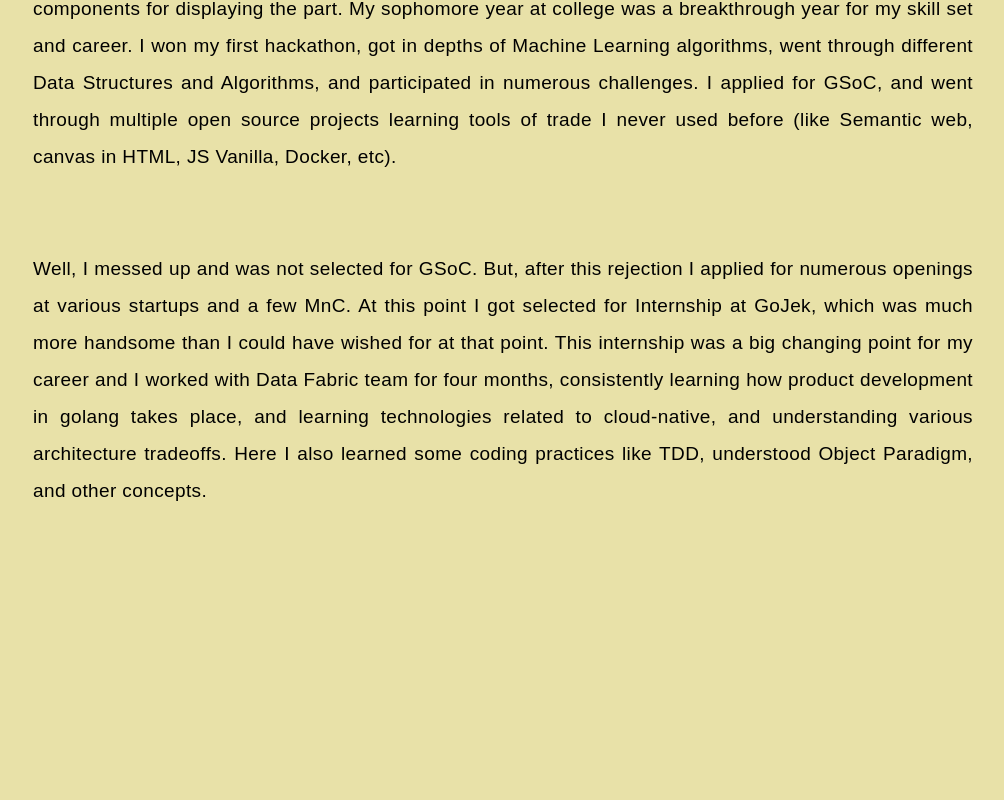
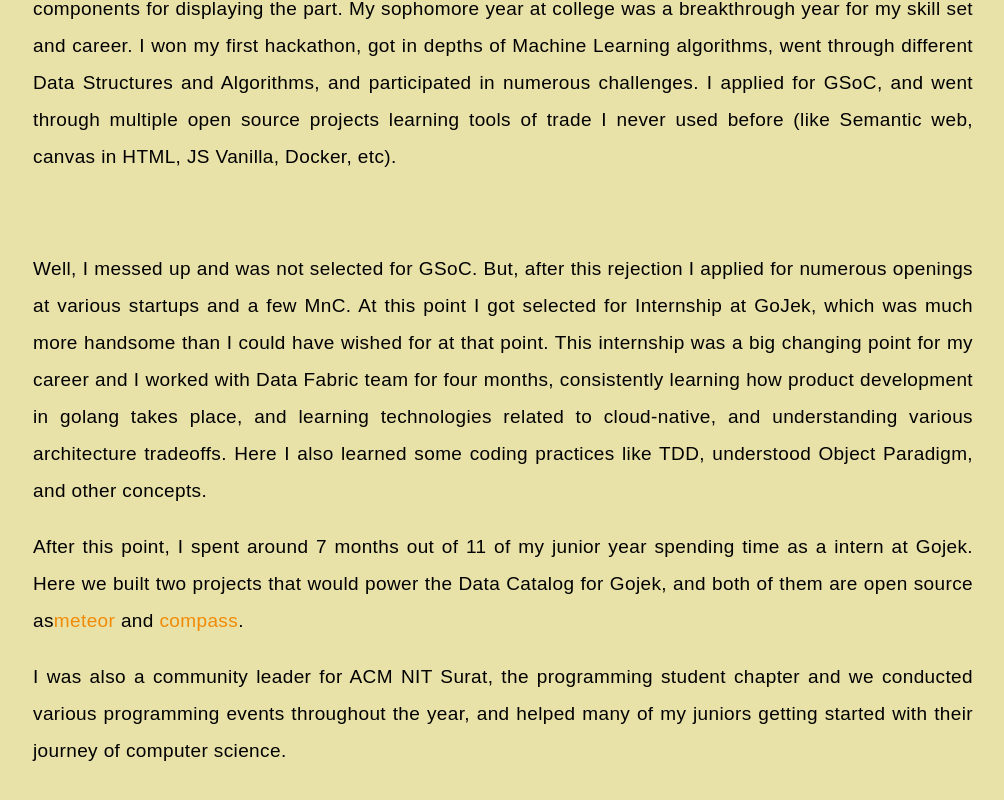
Before and after one commit to GrayFlash/portfolio, a Next.js app: page / in a window 1280 px wide. Shown: the part 591-1391 px from the top of the page, without its empty margins (137-1141 px from the left). Before the commit the page ends 1169 px from the top, so only its background shows below. Built offline with nearby package versions, Linux system fonts and the light colour scheme.

Commit message:
feat: add some text on home page

```diff
--- a/pages/index.js
+++ b/pages/index.js
@@ -53,6 +53,16 @@
             architecture tradeoffs. Here I also learned some coding practices like TDD, understood Object Paradigm,
             and other concepts.
           </p>
+          <p>
+            After this point, I spent around 7 months out of 11 of my junior year spending time as a intern at Gojek.
+            Here we built two projects that would power the Data Catalog for Gojek, and both of them are open source as
+            <a href='https://github.com/odpf/meteor'>meteor</a> and <a href='https://github.com/odpf/compass'>compass</a>.
+          </p>
+          <p>
+            I was also a community leader for ACM NIT Surat, the programming student chapter and we conducted various
+            programming events throughout the year, and helped many of my juniors getting started with their journey of
+            computer science.
+          </p>
         </div>
         <div className='row'>
           {/* TODO: add tech-stack */}
```
